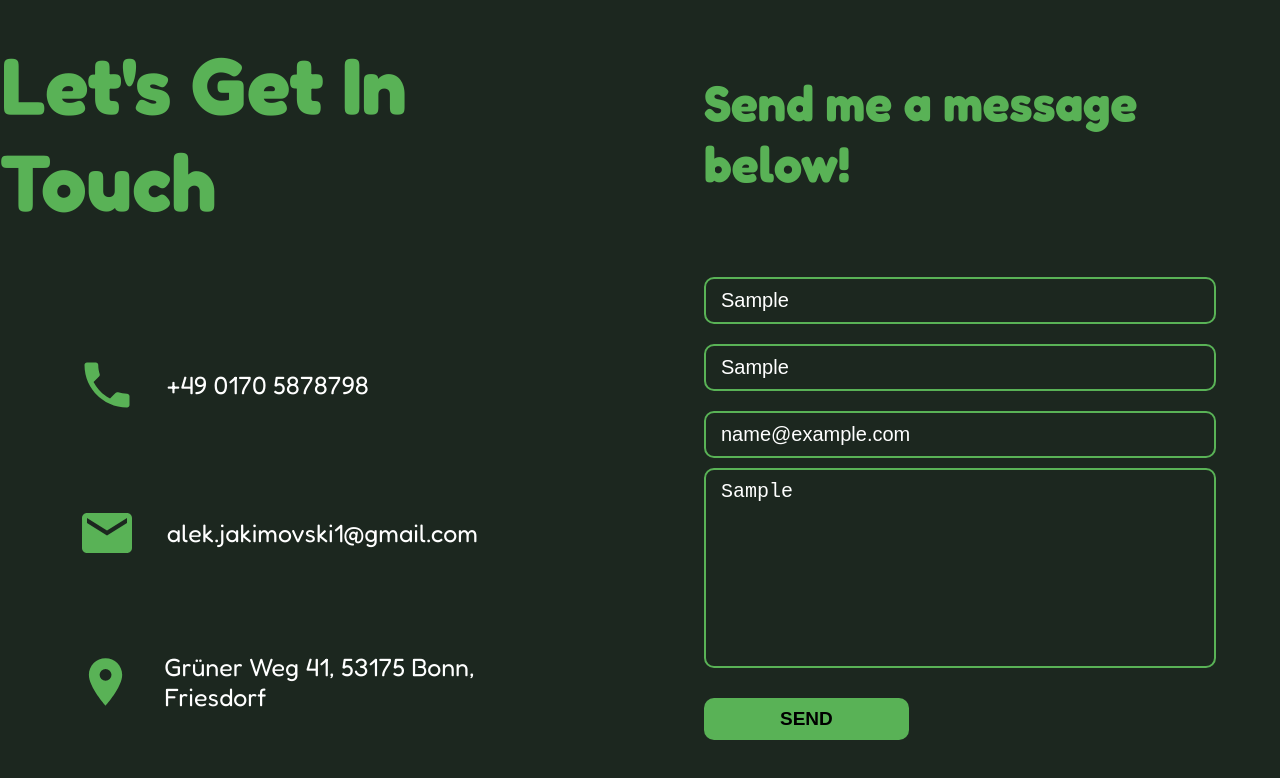
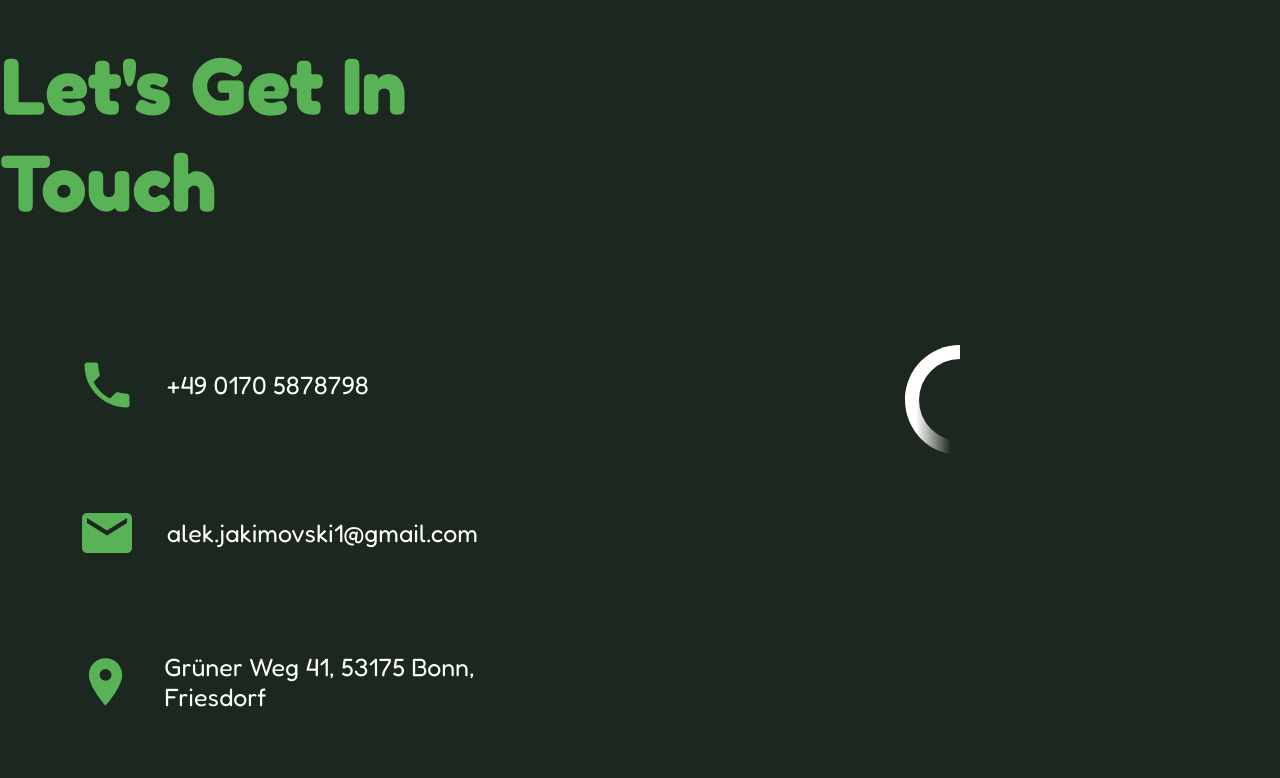
Before and after one commit to Alek-Jakim/alek-portfolio, a React (Create React App) app: page / in a window 1280 px wide. Both pictures are taken after typing "Sample", "Sample", "name@example.com", "Sample" into the empty fields and a click on the button "SEND". Shown: the part 2400-3178 px from the top of the page. Built offline with nearby package versions, Linux system fonts and the light colour scheme.

Commit message:
contact loader and thanks message

```diff
--- a/src/components/Contact/Contact.module.css
+++ b/src/components/Contact/Contact.module.css
@@ -70,16 +70,21 @@
     justify-content: center;
     align-items: center;
     width: 100%;
+    margin-bottom: 20px;
 }
 
 .c-input {
     margin: 10px auto;
     padding: 10px 15px;
+    border: none;
+    border-bottom: 2px solid var(--light-green);
 }
 
 .c-input-text {
     resize: none;
     height: 200px;
+    border-radius: 10px;
+    border: 2px solid var(--light-green);
 }
 
 .c-input, .c-input-text {
@@ -87,8 +92,7 @@
     padding: 10px 15px;
     outline: none;
     color: #fff;
-    border-radius: 10px;
-    border: 2px solid var(--light-green);
+
     background: transparent;
     font-size: 20px;
 }
@@ -112,9 +116,84 @@
 }
 
 
+/*LOADERr*/
 
+.c-loader-container {
+    display: flex;
+    justify-content: center;
+    align-items: center;
+    width: 50%;
+}
 
+.c-loader {
+    font-size: 10px;
+    margin: 50px auto;
+    text-indent: -9999em;
+    width: 11em;
+    height: 11em;
+    border-radius: 50%;
+    background: #ffffff;
+    background: -moz-linear-gradient(left, #ffffff 10%, rgba(255, 255, 255, 0) 42%);
+    background: -webkit-linear-gradient(left, #ffffff 10%, rgba(255, 255, 255, 0) 42%);
+    background: -o-linear-gradient(left, #ffffff 10%, rgba(255, 255, 255, 0) 42%);
+    background: -ms-linear-gradient(left, #ffffff 10%, rgba(255, 255, 255, 0) 42%);
+    background: linear-gradient(to right, #ffffff 10%, rgba(255, 255, 255, 0) 42%);
+    position: relative;
+    -webkit-animation: load3 1.4s infinite linear;
+    animation: load3 1.4s infinite linear;
+    -webkit-transform: translateZ(0);
+    -ms-transform: translateZ(0);
+    transform: translateZ(0);
+  }
+  .c-loader:before {
+    width: 50%;
+    height: 50%;
+    background: #ffffff;
+    border-radius: 100% 0 0 0;
+    position: absolute;
+    top: 0;
+    left: 0;
+    content: '';
+  }
+  .c-loader:after {
+    background: var(--primary-black);
+    width: 75%;
+    height: 75%;
+    border-radius: 50%;
+    content: '';
+    margin: auto;
+    position: absolute;
+    top: 0;
+    left: 0;
+    bottom: 0;
+    right: 0;
+  }
+  @-webkit-keyframes load3 {
+    0% {
+      -webkit-transform: rotate(0deg);
+      transform: rotate(0deg);
+    }
+    100% {
+      -webkit-transform: rotate(360deg);
+      transform: rotate(360deg);
+    }
+  }
+  @keyframes load3 {
+    0% {
+      -webkit-transform: rotate(0deg);
+      transform: rotate(0deg);
+    }
+    100% {
+      -webkit-transform: rotate(360deg);
+      transform: rotate(360deg);
+    }
+  }
 
+.c-thanks {
+    font-size: 50px;
+    color: #fff;
+    text-align: center;
+}
 
 
 
@@ -161,7 +240,7 @@
     }
 
     .c-form {
-        width: 95%;
+        width: 85%;
     }
 
     .c-input-text, .c-input {
@@ -173,6 +252,17 @@
         width: 100%;
         margin-top: 30px;
         margin-bottom: 50px;
+        font-size: 17px;
+    }
+
+    .c-loader-container {
+        width: 100%;
+        margin: 50px auto;
+    }
+
+    .c-thanks {
+        font-size: 30px;
+        text-align: center;
     }
 
 }
--- a/src/components/Contact/Contact.tsx
+++ b/src/components/Contact/Contact.tsx
@@ -1,4 +1,4 @@
-import { useRef, FormEvent, MutableRefObject } from "react"
+import { useRef, FormEvent, MutableRefObject, useState } from "react"
 import styles from "./Contact.module.css"
 import { MdEmail, MdLocationOn, MdPhone } from "react-icons/md"
 import emailjs from '@emailjs/browser';
@@ -6,18 +6,36 @@ import emailjs from '@emailjs/browser';
 
 const Contact = () => {
 
+    const [username, setUsername] = useState<string>();
+    const [subject, setSubject] = useState<string>();
+    const [email, setEmail] = useState<string>();
+    const [message, setMessage] = useState<string>();
+    const [isLoading, setIsLoading] = useState<boolean>(false);
+    const [success, setSuccess] = useState<string>("");
 
     const formRef: MutableRefObject<any> = useRef<any>();
 
-    function handleSubmit(e: FormEvent<HTMLFormElement>) {
+    async function handleSubmit(e: FormEvent<HTMLFormElement>) {
         e.preventDefault();
+        setIsLoading(true);
 
-        // emailjs.sendForm("service_etpq813", "template_skggm4r", formRef.current, "-34l5x0LaGFmojXq6")
-        //     .then((result) => {
-        //         console.log(result.text);
-        //     }, (error) => {
-        //         console.log(error.text);
-        //     });
+        let result = await emailjs.sendForm("service_etpq813", "template_skggm4r", formRef.current, "-34l5x0LaGFmojXq6");
+
+        if (result.status === 200) {
+            setTimeout(() => {
+                setSuccess("Thank you for your message!");
+                setTimeout(() => {
+                    setIsLoading(false);
+                    setMessage("");
+                    setUsername("");
+                    setEmail("");
+                    setSubject("");
+                    setMessage("");
+                }, 3000);
+            }, 3000)
+        } else {
+
+        }
     }
 
 
@@ -41,18 +59,34 @@ const Contact = () => {
                 </div>
             </div>
 
+
+            {
+                isLoading ?
+                    <div className={styles["c-loader-container"]}>
+                        {
+                            isLoading && !success ? <div className={styles["c-loader"]}></div> :
+                                <p className={styles["c-thanks"]}>
+                                    {success}
+                                </p>
+                        }
+
+                    </div>
+                    :
                     <div className={styles["c-right"]}>
                         <h3 className={styles["c-right-title"]}>Send me a message below!</h3>
                         <form ref={formRef} className={styles["c-form"]} onSubmit={(e) => handleSubmit(e)}>
                             <div className={styles["c-form-wrap"]}>
-                        <input type="text" placeholder="Name" className={styles["c-input"]} name="user_name" />
-                        <input type="text" placeholder="Subject" className={styles["c-input"]} name="user_subject" />
-                        <input type="email" placeholder="Email" className={styles["c-input"]} name="user_email" />
+                                <input type="text" placeholder="Name" className={styles["c-input"]} name="user_name" onChange={(e) => setUsername(e.target.value)} />
+                                <input type="text" placeholder="Subject" className={styles["c-input"]} name="user_subject" onChange={(e) => setSubject(e.target.value)} />
+                                <input type="email" placeholder="Email" className={styles["c-input"]} name="user_email" onChange={(e) => setEmail(e.target.value)} />
                             </div>
-                    <textarea name="message" className={styles["c-input-text"]} placeholder="Message..."></textarea>
+                            <textarea name="message" className={styles["c-input-text"]} placeholder="Message..." onChange={(e) => setMessage(e.target.value)}></textarea>
                             <button type="submit" className={styles["c-btn"]}>SEND</button>
                         </form>
                     </div>
+            }
+
+
         </div>
     )
 }
```
Lines whose indentation alone changed are shown as unchanged.
